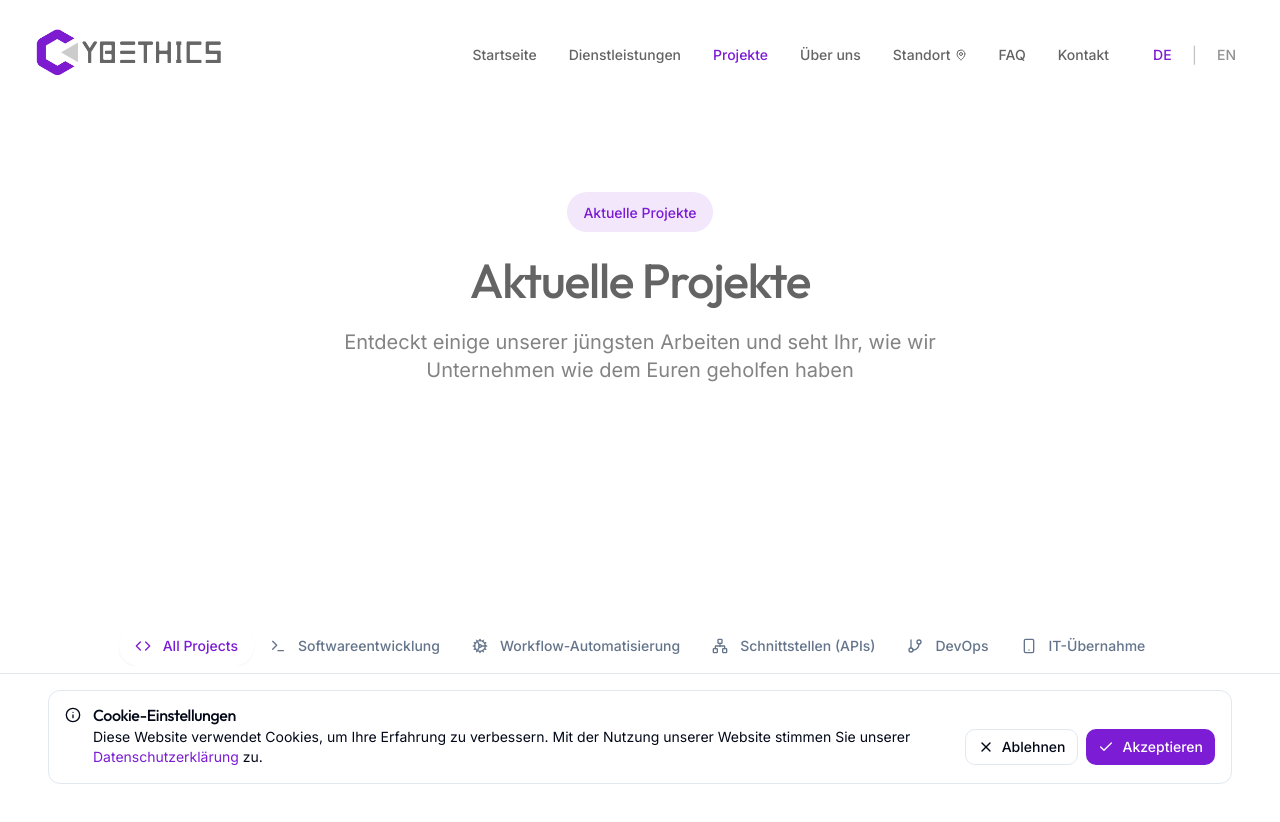
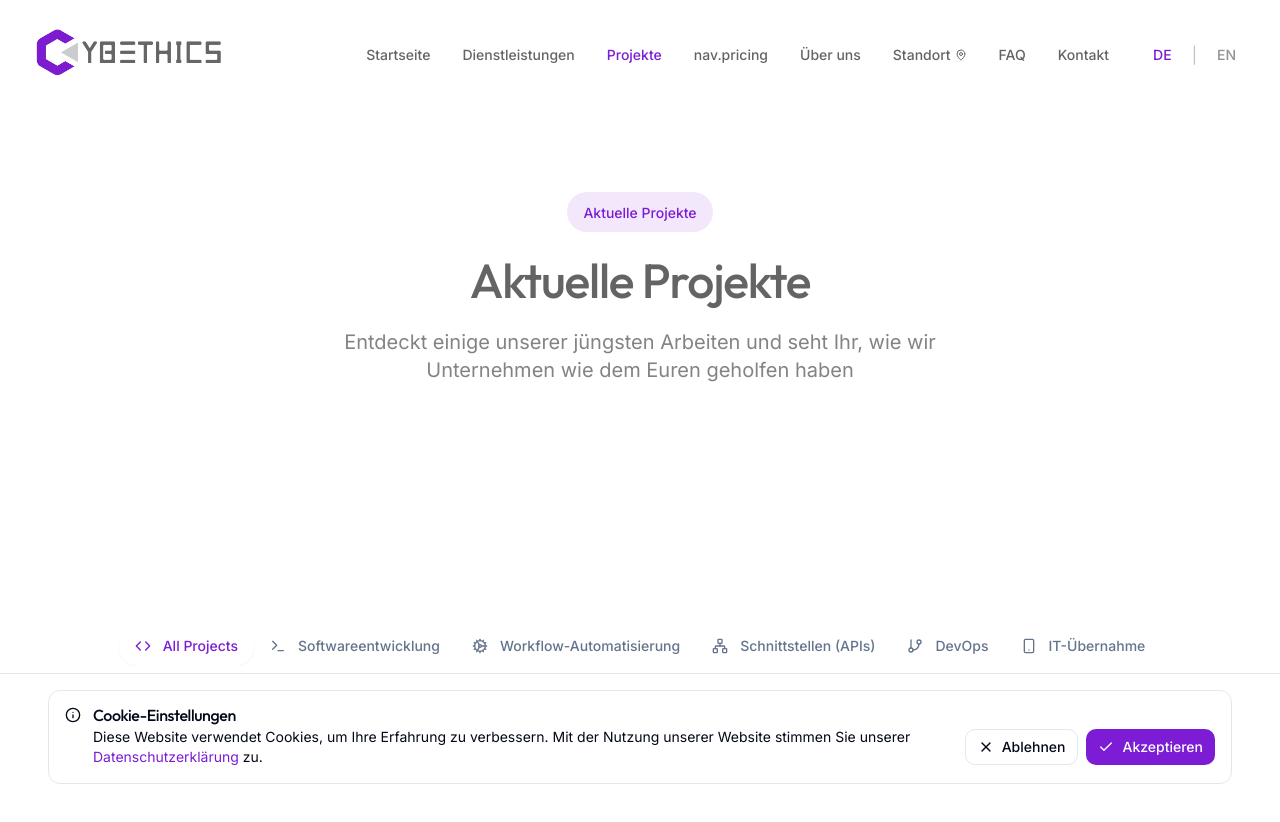
Before and after one commit to theEthicalDev/cybethics-bridge, a React (Vite) app: page /#/projects in a window 1280 px wide. Shown: the top 822 px of the page. Built offline with nearby package versions, Linux system fonts and the light colour scheme.

Commit message:
Add Pricing page to navigation and update SEO
Added a navigation link to the Pricing page in the header and footer. Updated SEO meta tags and sitemap configuration to include the new page.

```diff
--- a/src/components/Footer.tsx
+++ b/src/components/Footer.tsx
@@ -1,4 +1,3 @@
-
 import React from 'react';
 import { Link } from 'react-router-dom';
 import { useLanguage } from '@/contexts/LanguageContext';
@@ -35,6 +34,9 @@ const Footer: React.FC = () => {
               </li>
               <li>
                 <Link to="/projects" className="text-text/80 hover:text-primary transition-colors">{t('nav.projects')}</Link>
+              </li>
+              <li>
+                <Link to="/pricing" className="text-text/80 hover:text-primary transition-colors">{t('nav.pricing')}</Link>
               </li>
               <li>
                 <Link to="/about" className="text-text/80 hover:text-primary transition-colors">{t('nav.about')}</Link>
--- a/src/components/Navbar.tsx
+++ b/src/components/Navbar.tsx
@@ -1,4 +1,3 @@
-
 import React, {useEffect, useState} from 'react';
 import {Link, useLocation} from 'react-router-dom';
 import {useLanguage} from '@/contexts/LanguageContext';
@@ -43,6 +42,7 @@ const Navbar: React.FC = () => {
     { path: '/', label: t('nav.home') },
     { path: '/services', label: t('nav.services') },
     { path: '/projects', label: t('nav.projects') },
+    { path: '/pricing', label: t('nav.pricing') },
     { path: '/about', label: t('nav.about') },
     { path: '/location', label: 'Standort', icon: <MapPin className="h-3 w-3 ml-1" /> },
     { path: '/faq', label: t('nav.faq') },
```
Also changed, not shown: 1 other file (tests, documents, lock files or other folders).
